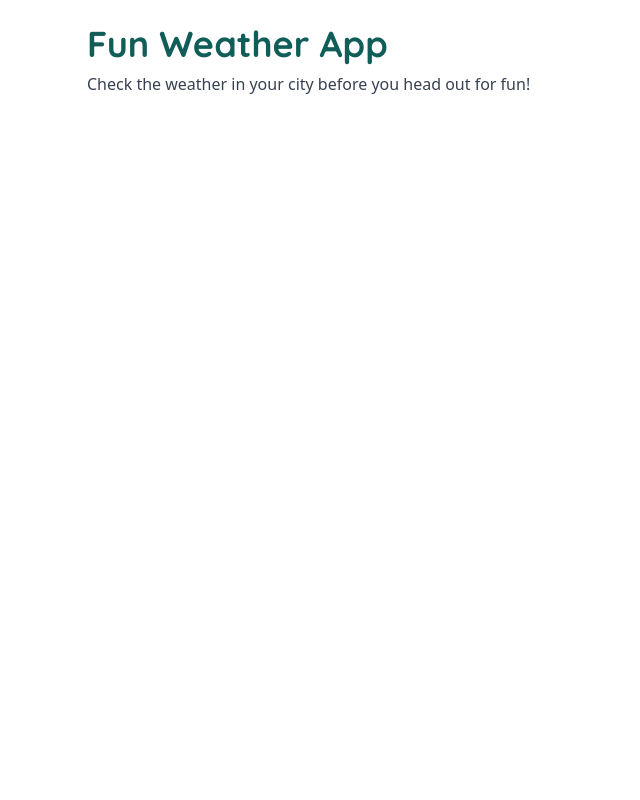
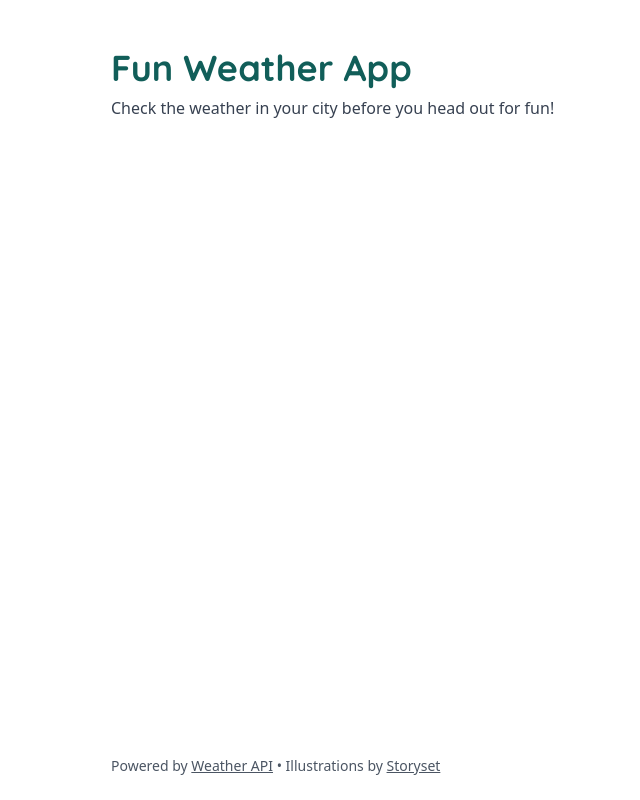
Before and after one commit to QueenVivi/funweatherapp, a Next.js app: page / in a window 1280 px wide. Shown: the whole page, without its empty margins (169-809 px from the left). Built offline with nearby package versions, Linux system fonts and the light colour scheme.

Commit message:
Added and styled footer

```diff
--- a/src/pages/index.tsx
+++ b/src/pages/index.tsx
@@ -9,9 +9,10 @@ export default function Home() {
         <meta name="description" content="A weather app" />
         <meta name="viewport" content="width=device-width, initial-scale=1" />
       </Head>
-      <main className="max-w-3xl mx-auto">
+      <div className="max-w-3xl mx-auto px-6">
+        <main className="min-h-[calc(100vh-68px)] pt-6 md:pt-12">
           <h1
-          className={`${quicksand.className} text-4xl mb-2 mt-6 text-teal-800`}
+            className={`${quicksand.className} text-3xl md:text-4xl mb-2 text-teal-800`}
           >
             Fun Weather App
           </h1>
@@ -19,6 +20,17 @@ export default function Home() {
             Check the weather in your city before you head out for fun!
           </p>
         </main>
+        <footer className="text-sm text-gray-600 py-6">
+          Powered by{" "}
+          <a href="https://openweathermap.org/" className="underline">
+            Weather API
+          </a>{" "}
+          • Illustrations by{" "}
+          <a href="https://storyset.com/" className="underline">
+            Storyset
+          </a>
+        </footer>
+      </div>
     </>
   );
 }
```
Lines whose indentation alone changed are shown as unchanged.
